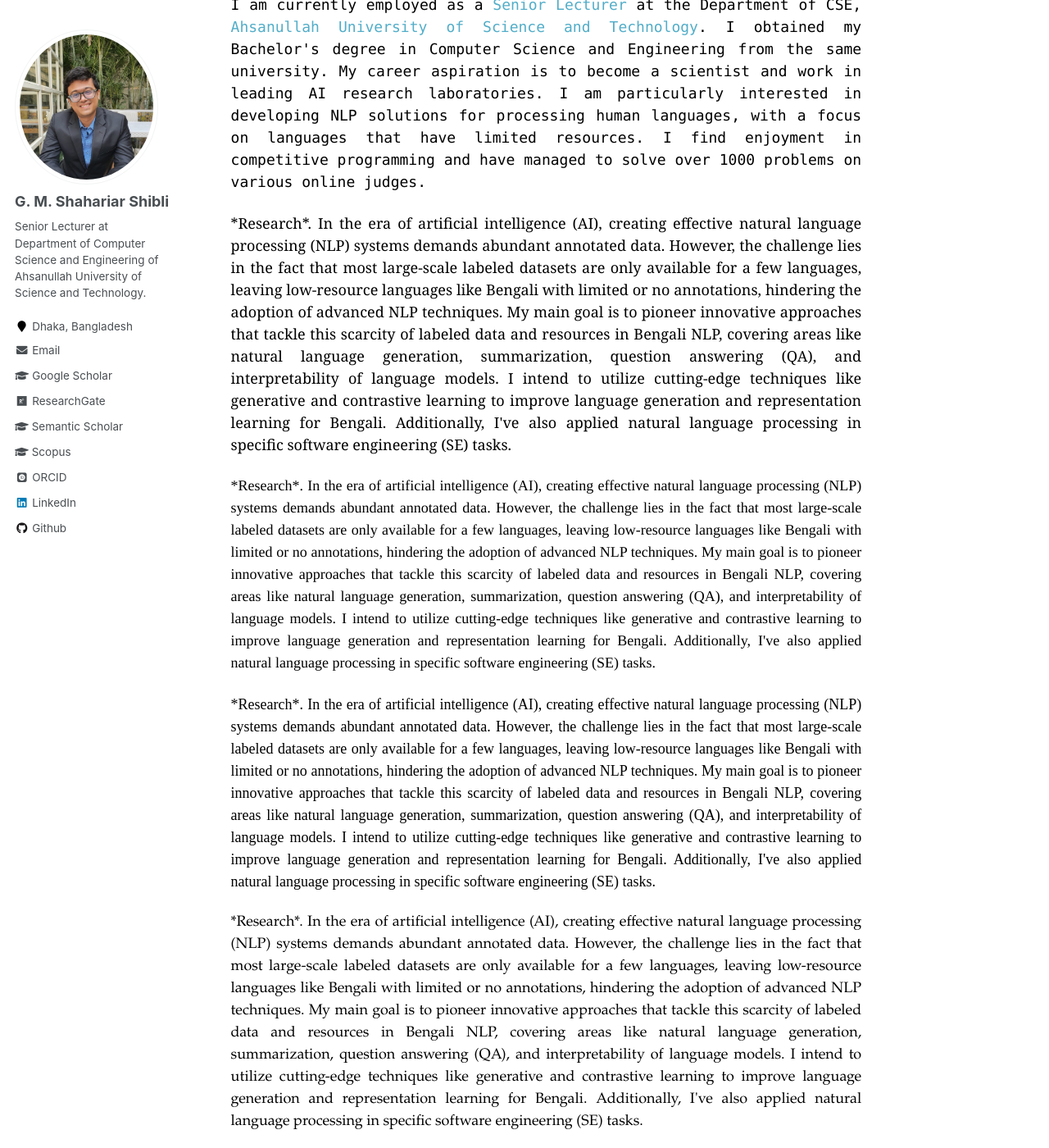
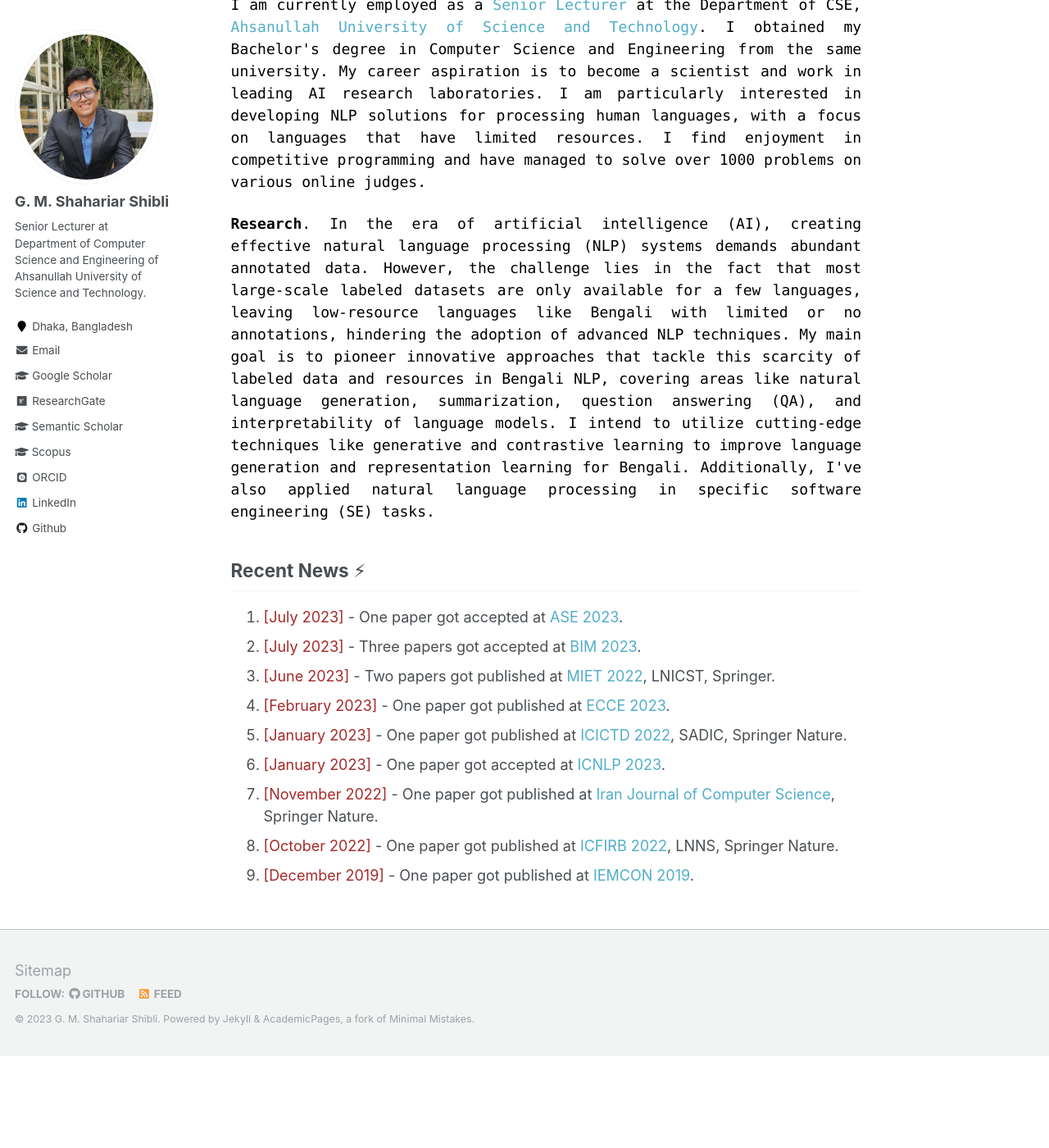
Before and after one commit to shahariar-shibli/shahariar-shibli.github.io, a Jekyll site: the page built from _pages/about.md, in a window 1280 px wide and 1400 px high, scrolled down 190 px. Shown: the whole window at 82% size. Built offline with Jekyll 4.4.1, drawn with Linux system fonts in a browser that asks for light colours; some web fonts are replaced; after the commit the page ends 1478 px from its top, so only the background shows below that; some of the changed text lies outside the part shown.

Commit message:
Update about.md

```diff
--- a/_pages/about.md
+++ b/_pages/about.md
@@ -18,53 +18,8 @@ I am particularly interested in developing NLP solutions for processing human la
 resources. I find enjoyment in competitive programming and have managed to solve over 1000 problems on various online judges.</p>
 
 
-<p style="text-align:justify;color:black; font-family:Georgia">
-*Research*. In the era of artificial intelligence (AI), creating effective natural language processing (NLP) systems demands
-abundant annotated data. However, the challenge lies in the fact that most large-scale labeled datasets are only available for
-a few languages, leaving low-resource languages like Bengali with limited or no annotations, hindering the adoption of advanced
-NLP techniques. My main goal is to pioneer innovative approaches that tackle this scarcity of labeled data and resources in
-Bengali NLP, covering areas like natural language generation, summarization, question answering (QA), and interpretability of
-language models. I intend to utilize cutting-edge techniques like generative and contrastive learning to improve language generation
-and representation learning for Bengali. Additionally, I've also applied natural language processing in specific software engineering
-(SE) tasks.
-</p>
-
-
-<p style="text-align:justify;color:black; font-family:Times">
-*Research*. In the era of artificial intelligence (AI), creating effective natural language processing (NLP) systems demands
-abundant annotated data. However, the challenge lies in the fact that most large-scale labeled datasets are only available for
-a few languages, leaving low-resource languages like Bengali with limited or no annotations, hindering the adoption of advanced
-NLP techniques. My main goal is to pioneer innovative approaches that tackle this scarcity of labeled data and resources in
-Bengali NLP, covering areas like natural language generation, summarization, question answering (QA), and interpretability of
-language models. I intend to utilize cutting-edge techniques like generative and contrastive learning to improve language generation
-and representation learning for Bengali. Additionally, I've also applied natural language processing in specific software engineering
-(SE) tasks.
-</p>
-
-<p style="text-align:justify;color:black; font-family:Calisto MT">
-*Research*. In the era of artificial intelligence (AI), creating effective natural language processing (NLP) systems demands
-abundant annotated data. However, the challenge lies in the fact that most large-scale labeled datasets are only available for
-a few languages, leaving low-resource languages like Bengali with limited or no annotations, hindering the adoption of advanced
-NLP techniques. My main goal is to pioneer innovative approaches that tackle this scarcity of labeled data and resources in
-Bengali NLP, covering areas like natural language generation, summarization, question answering (QA), and interpretability of
-language models. I intend to utilize cutting-edge techniques like generative and contrastive learning to improve language generation
-and representation learning for Bengali. Additionally, I've also applied natural language processing in specific software engineering
-(SE) tasks.
-</p>
-
-<p style="text-align:justify;color:black; font-family:Garamond">
-*Research*. In the era of artificial intelligence (AI), creating effective natural language processing (NLP) systems demands
-abundant annotated data. However, the challenge lies in the fact that most large-scale labeled datasets are only available for
-a few languages, leaving low-resource languages like Bengali with limited or no annotations, hindering the adoption of advanced
-NLP techniques. My main goal is to pioneer innovative approaches that tackle this scarcity of labeled data and resources in
-Bengali NLP, covering areas like natural language generation, summarization, question answering (QA), and interpretability of
-language models. I intend to utilize cutting-edge techniques like generative and contrastive learning to improve language generation
-and representation learning for Bengali. Additionally, I've also applied natural language processing in specific software engineering
-(SE) tasks.
-</p>
-
-<p style="text-align:justify;color:black; font-family:Verdana">
-*Research*. In the era of artificial intelligence (AI), creating effective natural language processing (NLP) systems demands
+<p style="text-align:justify;color:black; font-family:Monaco">
+<b>Research</b>. In the era of artificial intelligence (AI), creating effective natural language processing (NLP) systems demands
 abundant annotated data. However, the challenge lies in the fact that most large-scale labeled datasets are only available for
 a few languages, leaving low-resource languages like Bengali with limited or no annotations, hindering the adoption of advanced
 NLP techniques. My main goal is to pioneer innovative approaches that tackle this scarcity of labeled data and resources in
```
